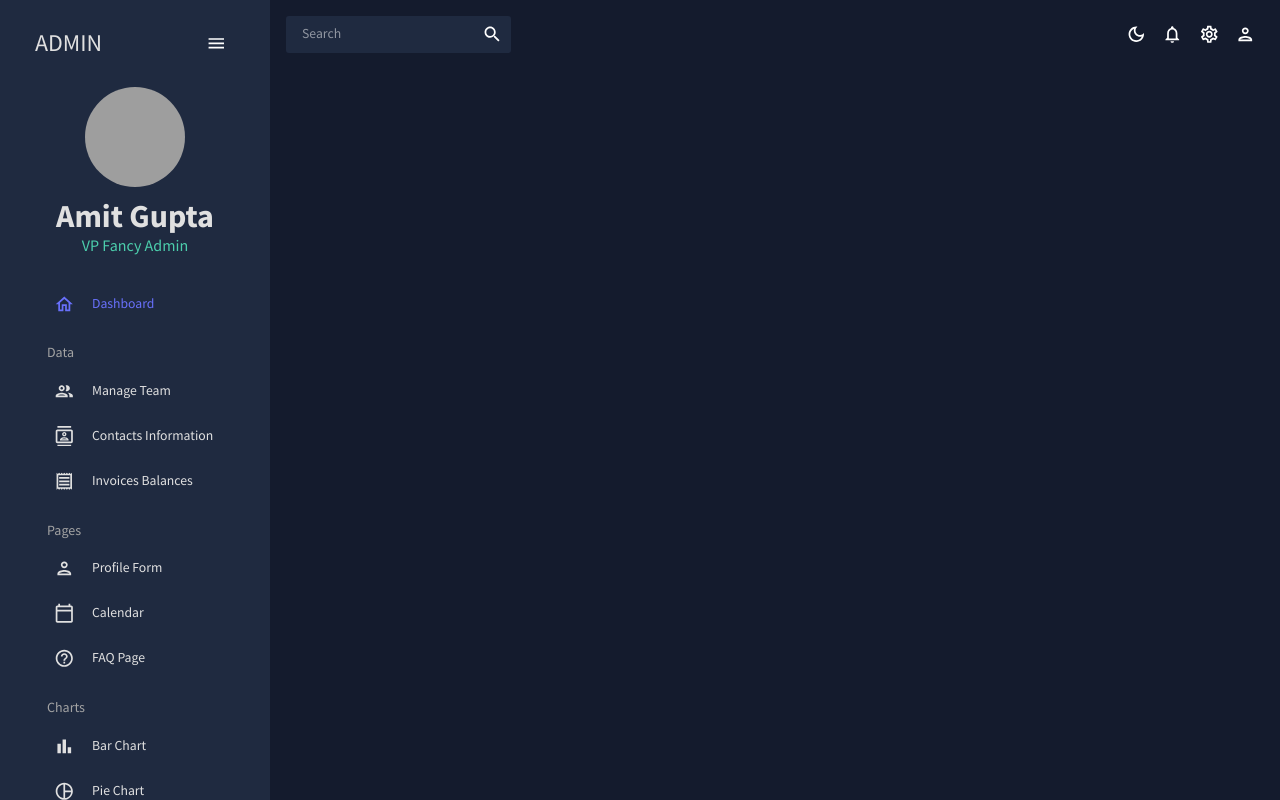
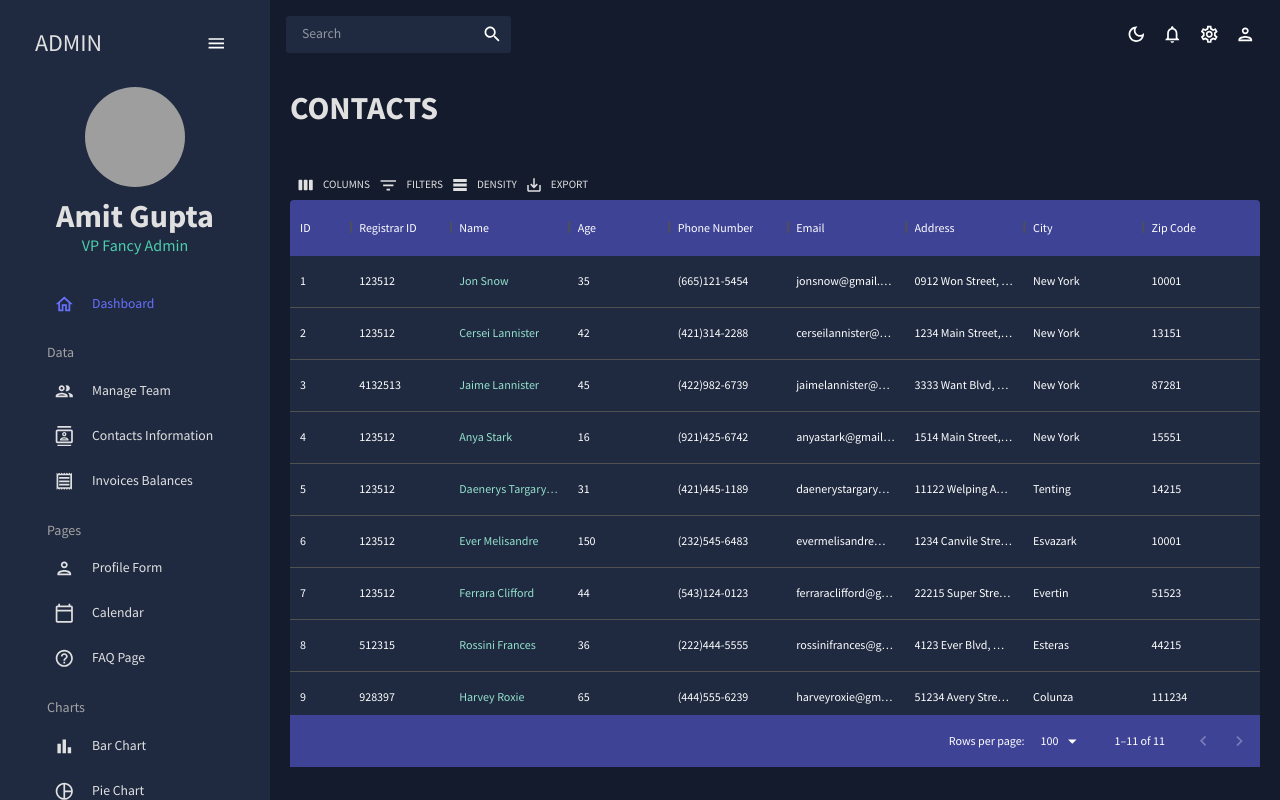
Before and after one commit to amitg01/react-admin, a React (Create React App) app: page /contacts in a window 1280 px wide. Built offline with nearby package versions, Linux system fonts and the light colour scheme; grey boxes are pictures that could not be loaded.

Commit message:
added the contacts component

```diff
--- a/src/App.js
+++ b/src/App.js
@@ -5,7 +5,7 @@
 import DashBoard from "./scenes/dashboard";
 import Team from "./scenes/team";
 // import Invoices from "./scenes/invoices";
-// import Contacts from "./scenes/contacts";
+import Contacts from "./scenes/contacts";
 // import Bar from "./scenes/bar";
 // import Form from "./scenes/form";
 // import Line from "./scenes/line";
@@ -31,7 +31,7 @@
             <Routes>
               <Route path="/" element={<DashBoard />} />
               <Route path="/team" element={<Team />} />
-              {/* <Route path="/contacts" element={<Contacts />} /> */}
+              <Route path="/contacts" element={<Contacts />} />
               {/* <Route path="/invoices" element={<Invoices />} /> */}
               {/* <Route path="/form" element={<Form />} /> */}
               {/* <Route path="/bar" element={<Bar />} /> */}
--- /dev/null
+++ b/src/scenes/contacts/index.jsx
@@ -0,0 +1,103 @@
+import { Box } from "@mui/material";
+import { DataGrid, GridToolbar } from "@mui/x-data-grid";
+import { tokens } from "../../theme";
+import { mockDataContacts } from "../../data/mockData";
+import Header from "../../components/Header";
+import { useTheme } from "@mui/material";
+
+const Contacts = () => {
+  const theme = useTheme();
+  const colors = tokens(theme.palette.mode);
+
+  const columns = [
+    { field: "id", headerName: "ID", flex: 0.5 },
+    { field: "registrarId", headerName: "Registrar ID" },
+    {
+      field: "name",
+      headerName: "Name",
+      flex: 1,
+      cellClassName: "name-column--cell",
+    },
+    {
+      field: "age",
+      headerName: "Age",
+      type: "number",
+      headerAlign: "left",
+      align: "left",
+    },
+    {
+      field: "phone",
+      headerName: "Phone Number",
+      flex: 1,
+    },
+    {
+      field: "email",
+      headerName: "Email",
+      flex: 1,
+    },
+    {
+      field: "address",
+      headerName: "Address",
+      flex: 1,
+    },
+    {
+      field: "city",
+      headerName: "City",
+      flex: 1,
+    },
+    {
+      field: "zipCode",
+      headerName: "Zip Code",
+      flex: 1,
+    },
+  ];
+
+  return (
+    <Box m="20px">
+      <Header
+        title="CONTACTS"
+        subtitle="List of Contacts for Future Reference"
+      />
+      <Box
+        m="40px 0 0 0"
+        height="75vh"
+        sx={{
+          "& .MuiDataGrid-root": {
+            border: "none",
+          },
+          "& .MuiDataGrid-cell": {
+            borderBottom: "none",
+          },
+          "& .name-column--cell": {
+            color: colors.greenAccent[300],
+          },
+          "& .MuiDataGrid-columnHeaders": {
+            backgroundColor: colors.blueAccent[700],
+            borderBottom: "none",
+          },
+          "& .MuiDataGrid-virtualScroller": {
+            backgroundColor: colors.primary[400],
+          },
+          "& .MuiDataGrid-footerContainer": {
+            borderTop: "none",
+            backgroundColor: colors.blueAccent[700],
+          },
+          "& .MuiCheckbox-root": {
+            color: `${colors.greenAccent[200]} !important`,
+          },
+          "& .MuiDataGrid-toolbarContainer .MuiButton-text": {
+            color: `${colors.grey[100]} !important`,
+          },
+        }}
+      >
+        <DataGrid
+          rows={mockDataContacts}
+          columns={columns}
+          components={{ Toolbar: GridToolbar }}
+        />
+      </Box>
+    </Box>
+  );
+};
+
+export default Contacts;
```
